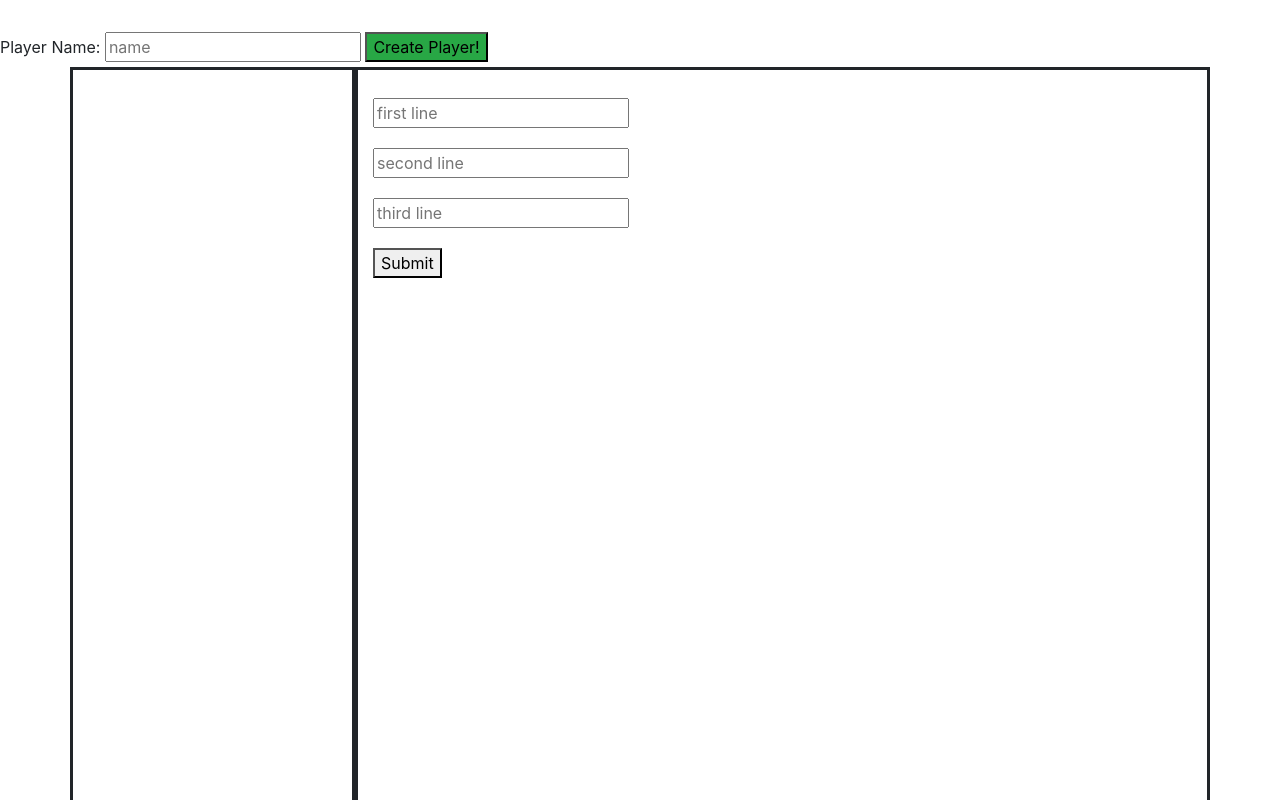
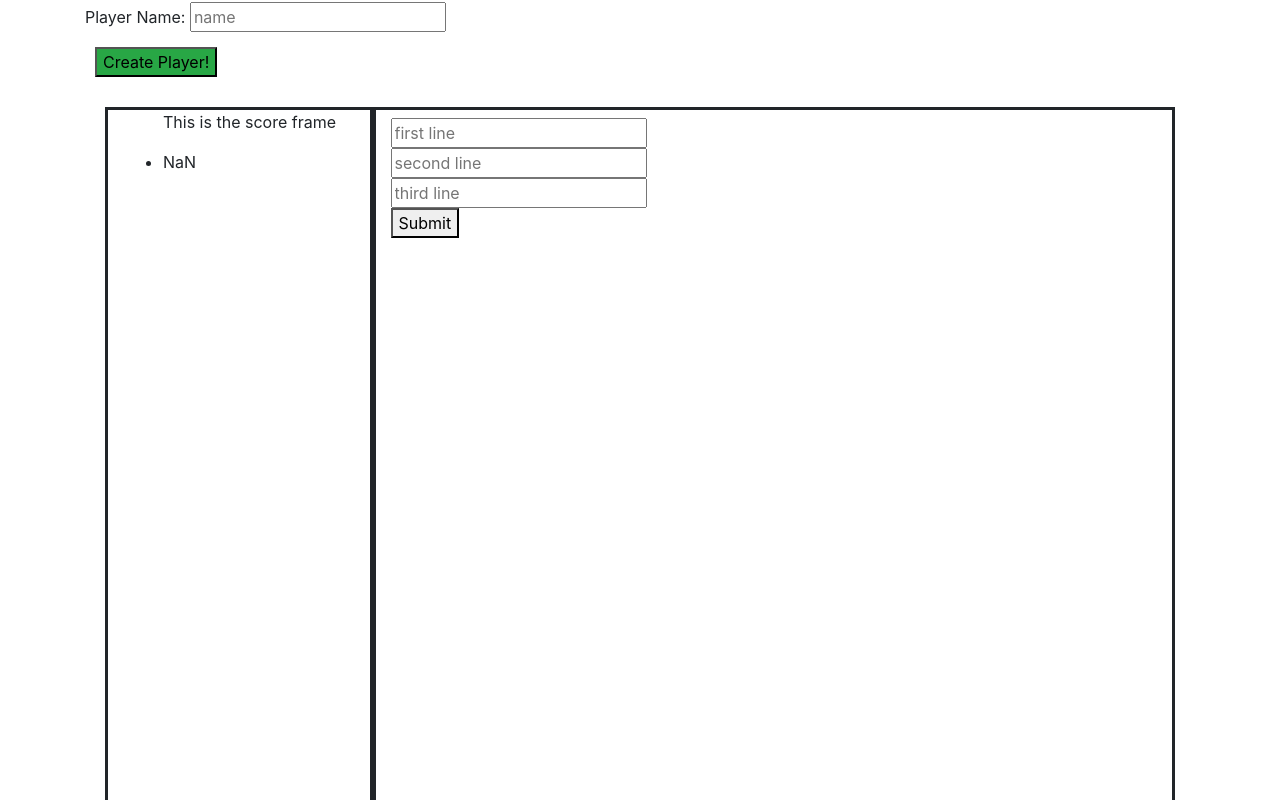
Before and after one commit to jasonhuels/haiku-jitsu, a website built with webpack: page src/index.html in a window 1280 px wide. Shown: the part 54-854 px from the top of the page. Built offline with nearby package versions, Linux system fonts and the light colour scheme.

Commit message:
Fix bootstrap columns issue

```diff
--- a/src/index.html
+++ b/src/index.html
@@ -1,3 +1,4 @@
+
 <!DOCTYPE html>
 <html>
 
@@ -7,37 +8,28 @@
 </head>
 
 <body>
+  <div class="container">
     <div class="welcome-screen">
       <!-- logo here -->
       <h1>Haiku Jitsu</h1>
       <form id="user-info">
         <label for="name-field">Player Name:</label>
-      <input type="text" id="name-field" name="name-field" placeholder="name">
+        <input type="text" id="name-field" name="name-field" placeholder="name" required><br>
         <button type="submit" class="bg-success" name="button">Create Player!</button>
 
       </form>
       <!-- different avatar select -->
-
-
     </div>
-  <div class="container">
-    <div class="Gameplay">
-
+    <div class="row game-play">
+      <div class="col col-md-3">
+        <ul id="score">
+          <p>This is the score frame</p>
+        </ul>
       </div>
-    <div class="game-play row">
-      <div class="col col-md-3">
-      </div>
-      <div id="score">
-        <p></p>
-      </div>
-
       <div class="col col-md-9">
-
         <div class="main-map">
 
         </div>
-
-
         <div class="battle-frame">
           <h1 id="adversary"></h1>
           <div id="adversary-avatar"></div>
@@ -50,12 +42,8 @@
           <h1 id="player-name"></h1>
           <div id="player-avatar>"></div>
         </div>
+      </div>
 
-
-
-
-
-      </div>
     </div>
   </div>
 </body>
--- a/src/main.js
+++ b/src/main.js
@@ -6,6 +6,13 @@ var syllable = require('syllable')
 
 
 $(document).ready (function() {
+  $("#user-info").submit(function(event){
+      event.preventDefault();
+     let nameOfPlayer = $("#name-field").val();
+     // $(".row").show();
+
+  });
+
   $("#haiku").submit(function(event) {
     event.preventDefault();
     let firstLine = $("#first-line").val();
@@ -19,14 +26,9 @@ $(document).ready (function() {
     console.log(firstCount,"\n", secondCount, "\n", thirdCount);
   });
 
- // submit function for player's name
-  $("#user-info").submit(function(event){
-      event.preventDefault();
-     let nameOfPlayer = $("#name-field").val();
+     $("#score").append("<li>" +         + "</li>");
 
-  });
 
-  $("")
 
 
 });
--- a/src/styles.css
+++ b/src/styles.css
@@ -2,21 +2,27 @@
   border-style: solid;
 }
 
-#name-field {
-  margin-top: 30px;
-}
+ /* #first-line, #second-line, #third-line, #submit {
+  margin-top: 20px;
+} */
 
-#first-line, #second-line, #third-line, #submit {
-  margin-top: 20px;
-}
-
-.col-md-9 {
+ .col-md-9 {
   overflow: hidden;
   padding-bottom: 100%;
   margin-bottom: -100%;
 }
 
 .col-md-3 {
+  overflow: hidden;
   padding-bottom: 100%;
   margin-bottom: -100%;
 }
+.row {
+  margin: 20px;
+}
+.bg-success {
+  margin: 10px;
+}
+.score {
+  border-style: solid;
+}
```
Lines whose indentation alone changed are shown as unchanged.
